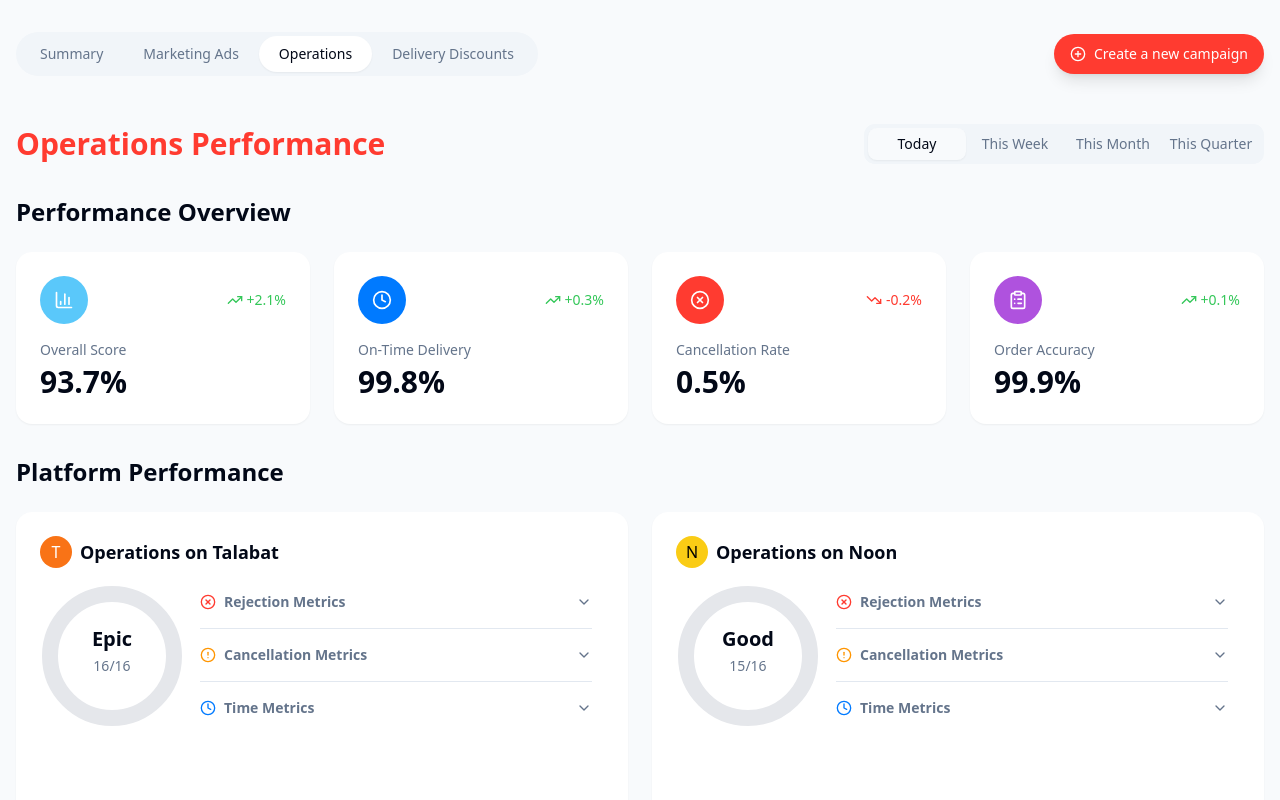
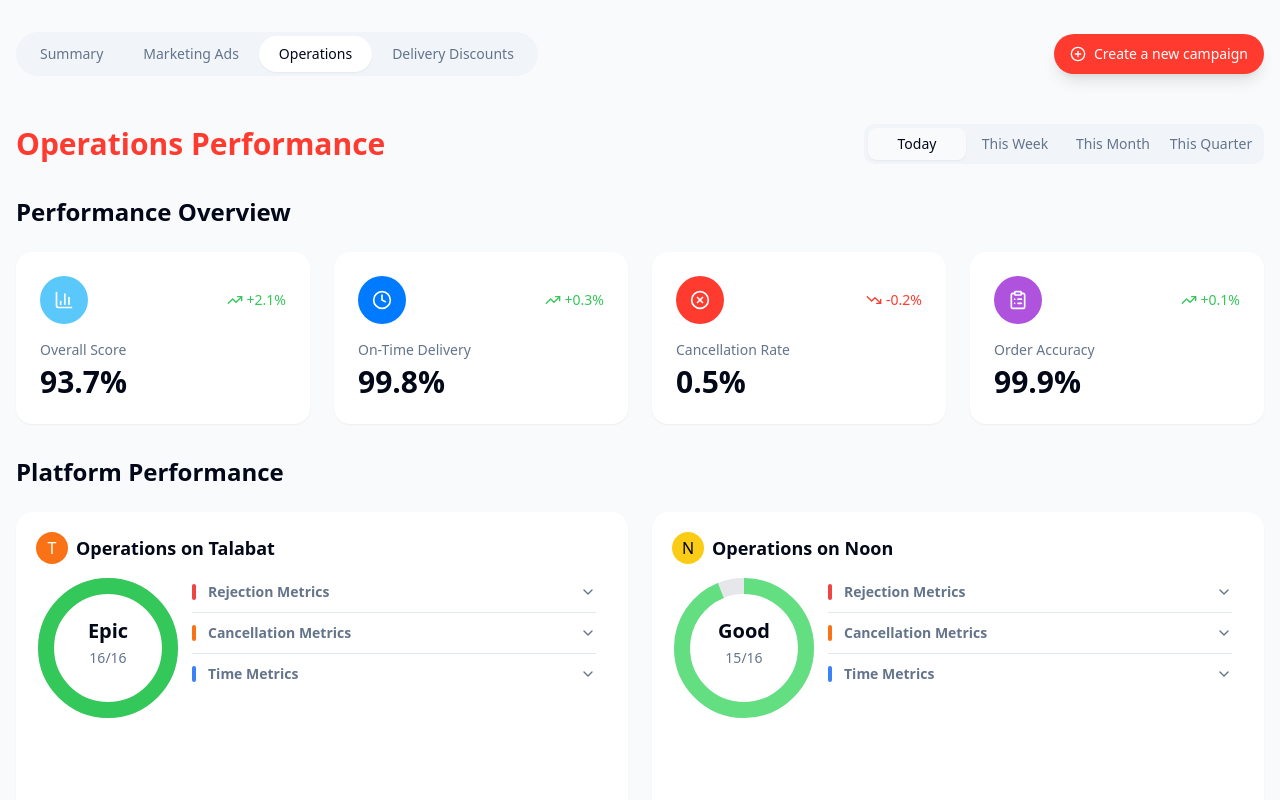
Before and after one commit to AB00k/hello-duplicator-68, a React (Vite) app: page / in a window 1280 px wide. Both pictures are taken after a click on the button "Operations". Shown: the top 800 px of the page. Built offline with nearby package versions, Linux system fonts and the light colour scheme.

Commit message:
Refactor PlatformMetricsCard component
- Reduced whitespace in platform performance tables.
- Updated donut chart colors based on performance level.
- Removed icons next to metrics for cleaner UI.
- Improved alignment of numbers in metrics display.

```diff
--- a/src/components/campaign/CreateCampaignDrawer.tsx
+++ b/src/components/campaign/CreateCampaignDrawer.tsx
@@ -1,4 +1,3 @@
-
 import React, { useState } from 'react';
 import { X } from 'lucide-react';
 import { ScrollArea } from '@/components/ui/scroll-area';
@@ -74,20 +73,27 @@ const CreateCampaignDrawer: React.FC<CreateCampaignDrawerProps> = ({ isOpen, onC
     });
   };
 
+  const handleCampaignFormChange = (data: any) => {
+    if (data && typeof data === 'object') {
+      setFormData({
+        ...formData,
+        ...data
+      });
+    }
+  };
+
   const getStepStatus = (stepId: number): StepStatus => {
     if (stepId < currentStep) return 'completed';
     if (stepId === currentStep) return 'current';
     return 'upcoming';
   };
 
-  // Determine if we should disable the next button based on current step validation
   const isNextDisabled = () => {
     if (currentStep === 1 && selectedPlatforms.length === 0) {
       return true;
     }
 
     if (currentStep === 2) {
-      // Fix for type error by converting string to number for comparison
       const budgetValue = parseFloat(formData.budget);
 
       if (
@@ -110,7 +116,6 @@ const CreateCampaignDrawer: React.FC<CreateCampaignDrawerProps> = ({ isOpen, onC
     <div className="fixed inset-0 z-50 bg-background/80 backdrop-blur-sm">
       <div className="fixed inset-y-0 right-0 w-full max-w-3xl bg-background shadow-lg animate-in slide-in-from-right">
         <div className="flex flex-col h-full">
-          {/* Header */}
           <div className="flex items-center justify-between px-6 py-4 border-b">
             <h2 className="text-xl font-bold">Create a New Campaign</h2>
             <Button
@@ -123,7 +128,6 @@ const CreateCampaignDrawer: React.FC<CreateCampaignDrawerProps> = ({ isOpen, onC
             </Button>
           </div>
 
-          {/* Steps */}
           <div className="flex items-center justify-between px-6 py-4 bg-muted/50">
             {steps.map((step, index) => (
               <React.Fragment key={step.id}>
@@ -151,7 +155,6 @@ const CreateCampaignDrawer: React.FC<CreateCampaignDrawerProps> = ({ isOpen, onC
             ))}
           </div>
 
-          {/* Content */}
           <ScrollArea className="flex-1 px-6 py-6">
             {currentStep === 1 && (
               <PlatformSelector
@@ -163,7 +166,7 @@ const CreateCampaignDrawer: React.FC<CreateCampaignDrawerProps> = ({ isOpen, onC
             {currentStep === 2 && (
               <CampaignForm
                 formData={formData}
-                onChange={handleFormChange}
+                onChange={handleCampaignFormChange}
               />
             )}
 
@@ -172,7 +175,6 @@ const CreateCampaignDrawer: React.FC<CreateCampaignDrawerProps> = ({ isOpen, onC
             )}
           </ScrollArea>
 
-          {/* Footer */}
           <div className="flex items-center justify-between px-6 py-4 border-t">
             <Button
               variant="outline"
@@ -186,7 +188,6 @@ const CreateCampaignDrawer: React.FC<CreateCampaignDrawerProps> = ({ isOpen, onC
               {currentStep === steps.length ? (
                 <Button
                   className="bg-marketing-green hover:bg-marketing-green/90"
-                  // Fix for type error by using strict equality with string
                   disabled={formData.budget === '' || parseFloat(formData.budget) <= 0}
                 >
                   Launch Campaign
--- a/src/components/operations/PlatformMetricsCard.tsx
+++ b/src/components/operations/PlatformMetricsCard.tsx
@@ -1,6 +1,6 @@
 
 import React, { useState } from 'react';
-import { TrendingUp, TrendingDown, Clock, XCircle, DollarSign, AlertCircle, Power, ChevronDown, ChevronUp } from 'lucide-react';
+import { TrendingUp, TrendingDown, ChevronDown, ChevronUp } from 'lucide-react';
 import { ScrollArea } from '@/components/ui/scroll-area';
 
 interface MetricItemProps {
@@ -13,15 +13,14 @@ interface MetricItemProps {
   icon?: React.ReactNode;
 }
 
-const MetricItem: React.FC<MetricItemProps> = ({ label, value, trend, icon }) => {
+const MetricItem: React.FC<MetricItemProps> = ({ label, value, trend }) => {
   return (
-    <div className="flex items-center justify-between py-2">
-      <div className="flex items-center gap-2">
-        {icon && <span className="text-muted-foreground">{icon}</span>}
+    <div className="flex items-center justify-between py-1.5">
+      <div className="flex items-center">
         <span className="text-sm font-medium text-muted-foreground">{label}</span>
       </div>
       <div className="flex items-center gap-2">
-        <span className="text-sm font-bold">{value}</span>
+        <span className="text-sm font-bold text-right w-16">{value}</span>
         <div className={`flex items-center text-xs px-2 py-0.5 rounded-full ${
           trend.direction === 'up'
             ? 'bg-green-100 text-green-700'
@@ -52,10 +51,10 @@ const MetricSection: React.FC<MetricSectionProps> = ({ title, icon, iconColor, m
   const [isExpanded, setIsExpanded] = useState(false);
 
   return (
-    <div className="space-y-1 border-b pb-2 last:border-b-0">
+    <div className="space-y-0.5 border-b last:border-b-0 pb-1">
       <button
         onClick={() => setIsExpanded(!isExpanded)}
-        className="w-full flex items-center justify-between py-2 hover:bg-gray-50 rounded transition-colors"
+        className="w-full flex items-center justify-between py-1.5 hover:bg-gray-50 rounded transition-colors"
       >
         <h4 className="text-sm font-semibold text-muted-foreground flex items-center">
           <span className={iconColor}>{icon}</span>
@@ -68,7 +67,7 @@ const MetricSection: React.FC<MetricSectionProps> = ({ title, icon, iconColor, m
       </button>
 
       {isExpanded && (
-        <div className="space-y-1 pl-5">
+        <div className="space-y-0.5 pl-5">
           {metrics.map((metric, index) => (
             <MetricItem key={`metric-${index}`} {...metric} />
           ))}
@@ -112,16 +111,16 @@ const PlatformMetricsCard: React.FC<PlatformMetricsCardProps> = ({
 
   if (scorePercentage >= 95) {
     performanceLevel = 'Epic';
-    ringColor = 'bg-marketing-green';
+    ringColor = '#34C759'; // Dark green for Epic
   } else if (scorePercentage >= 85) {
     performanceLevel = 'Good';
-    ringColor = 'bg-marketing-orange';
+    ringColor = '#63DE80'; // Lighter green for Good
   } else if (scorePercentage >= 70) {
-    performanceLevel = 'Average';
-    ringColor = 'bg-marketing-blue';
+    performanceLevel = 'Fair';
+    ringColor = '#FEF7CD'; // Yellow for Fair
   } else {
     performanceLevel = 'Poor';
-    ringColor = 'bg-marketing-red';
+    ringColor = '#FF3B30'; // Red for Poor
   }
 
   // Calculate dimensions for donut chart
@@ -148,13 +147,13 @@ const PlatformMetricsCard: React.FC<PlatformMetricsCardProps> = ({
   ];
 
   return (
-    <div className="bg-white rounded-2xl p-6 shadow-sm hover:shadow-md transition-all duration-300 animate-hover-lift h-full">
-      <div className="flex items-center gap-2 mb-4">
+    <div className="bg-white rounded-2xl p-5 shadow-sm hover:shadow-md transition-all duration-300 animate-hover-lift h-full">
+      <div className="flex items-center gap-2 mb-3">
         {logo}
         <h3 className="text-lg font-semibold">Operations on {platform}</h3>
       </div>
 
-      <div className="flex items-start justify-between mb-6 mt-4">
+      <div className="flex items-start justify-between mb-4 mt-3">
         <div className="relative h-36 w-36 flex justify-center items-center">
           {/* SVG for complete donut chart */}
           <svg width={size} height={size} viewBox={`0 0 ${size} ${size}`}>
@@ -174,10 +173,9 @@ const PlatformMetricsCard: React.FC<PlatformMetricsCardProps> = ({
               cy={size/2}
               r={size/2 - thickness/2}
               fill="none"
-              stroke={ringColor.replace('bg-', 'var(--color-')}
-              className={ringColor.replace('bg-', 'stroke-')}
+              stroke={ringColor}
               strokeWidth={thickness}
-              strokeDasharray={`${2 * Math.PI * (size/2 - thickness/2) * scorePercentage / 100} ${2 * Math.PI * (size/2 - thickness/2)}`}
+              strokeDasharray={`${2 * Math.PI * (size/2 - thickness/2) * (scorePercentage / 100)} ${2 * Math.PI * (size/2 - thickness/2)}`}
               strokeDashoffset="0"
               transform={`rotate(-90 ${size/2} ${size/2})`}
             />
@@ -202,26 +200,26 @@ const PlatformMetricsCard: React.FC<PlatformMetricsCardProps> = ({
           </svg>
         </div>
 
-        <div className="flex-1 ml-4 max-h-[300px]">
-          <ScrollArea className="h-[300px] pr-3">
-            <div className="space-y-2">
+        <div className="flex-1 ml-3 max-h-[250px]">
+          <ScrollArea className="h-[250px] pr-3">
+            <div className="space-y-1">
               <MetricSection
                 title="Rejection Metrics"
-                icon={<XCircle className="w-4 h-4 mr-1" />}
+                icon={<div className="w-1 h-4 bg-red-500 rounded-full mr-2"></div>}
                 iconColor="text-marketing-red"
                 metrics={rejectionMetrics}
               />
 
               <MetricSection
                 title="Cancellation Metrics"
-                icon={<AlertCircle className="w-4 h-4 mr-1" />}
+                icon={<div className="w-1 h-4 bg-orange-500 rounded-full mr-2"></div>}
                 iconColor="text-marketing-orange"
                 metrics={cancellationMetrics}
               />
 
               <MetricSection
                 title="Time Metrics"
-                icon={<Clock className="w-4 h-4 mr-1" />}
+                icon={<div className="w-1 h-4 bg-blue-500 rounded-full mr-2"></div>}
                 iconColor="text-marketing-blue"
                 metrics={timeMetrics}
               />
```
